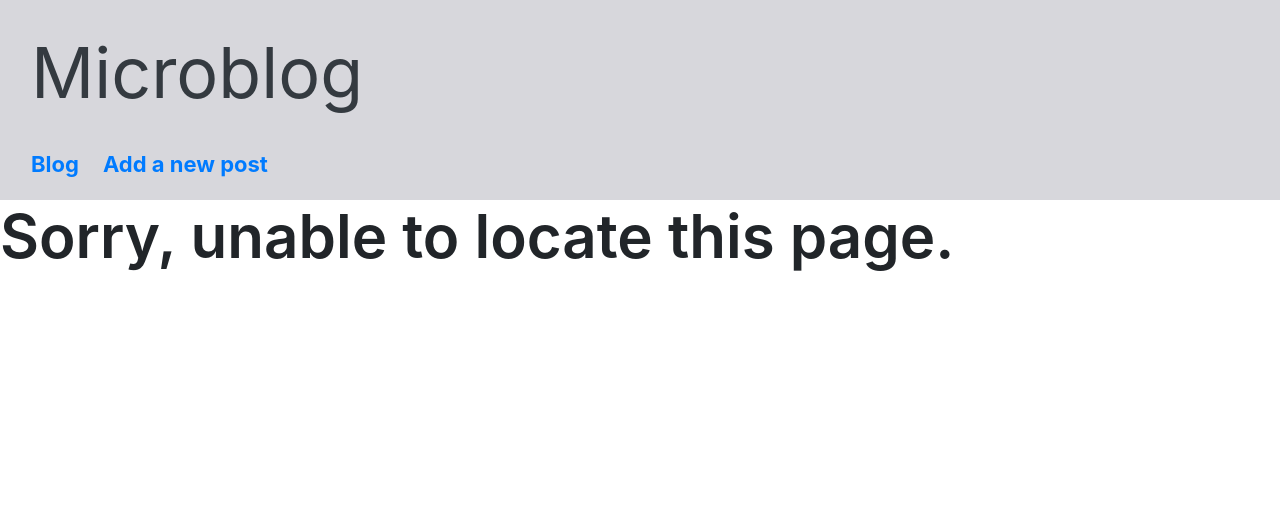
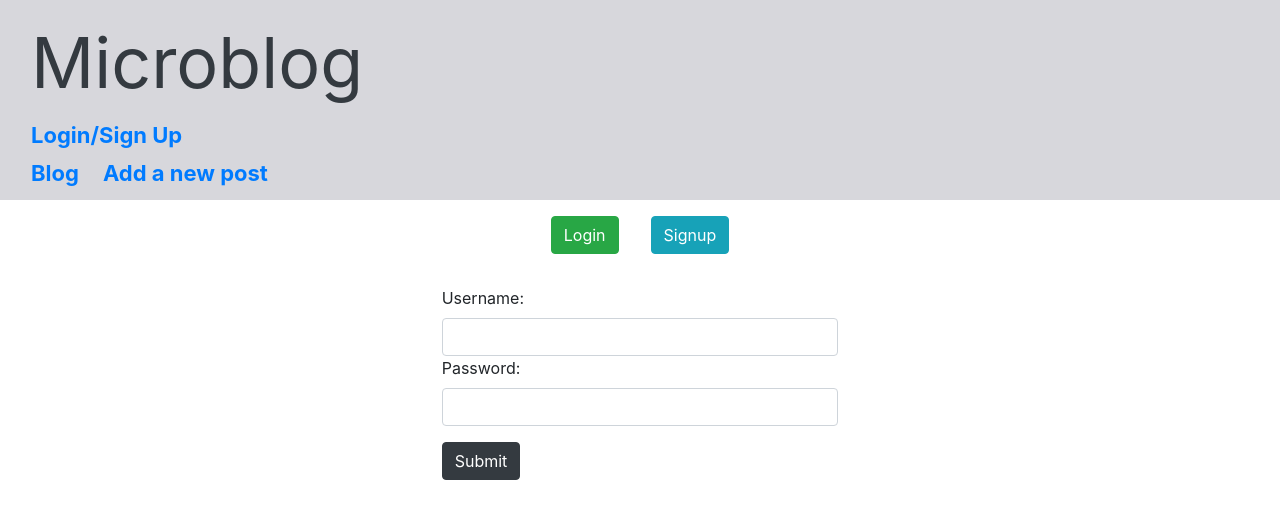
Before and after one commit to richarddowdy/microblog_v2, a React (Create React App) app in the folder frontend/: page /login in a window 1280 px wide. Shown: the top 518 px of the page. Built offline with nearby package versions, Linux system fonts and the light colour scheme.

Commit message:
add Login page and form

```diff
--- /dev/null
+++ b/frontend/src/LoginForm.js
@@ -0,0 +1,55 @@
+import React, { useState } from "react";
+
+function LoginForm({ login, signUp}) {
+  const [formData, setFormData] = useState({
+    username: "",
+    password: "",
+  });
+
+  const handleChange = (evt) => {
+    evt.preventDefault();
+    const { name, value } = evt.target;
+    setFormData((formData) => ({
+      ...formData,
+      [name]: value,
+    }));
+  };
+
+  const handleSubmit = (evt) => {
+    evt.preventDefault();
+    console.log(formData);
+  };
+
+  return (
+    <>
+      <form
+        className="col-lg-4 col-md-6 col-8 mt-3 mx-auto"
+        onSubmit={handleSubmit}
+      >
+        <label>Username:</label>
+        <input
+          className="form-control"
+          type="text"
+          name="username"
+          id="username"
+          value={formData.username}
+          onChange={handleChange}
+          required
+        />
+        <label>Password:</label>
+        <input
+          className="form-control"
+          type="password"
+          name="password"
+          id="password"
+          value={formData.password}
+          onChange={handleChange}
+          required
+        />
+        <button className="btn btn-dark mt-3">Submit</button>
+      </form>
+    </>
+  );
+}
+
+export default LoginForm;
--- /dev/null
+++ b/frontend/src/LoginPage.js
@@ -0,0 +1,36 @@
+import React, { useState } from 'react';
+import LoginForm from './LoginForm';
+
+function LoginPage() {
+
+  const [isLogin, setIsLogin] = useState(true);
+  const [isSignUp, setIsSignUp] = useState(false);
+
+  return (
+    <div className=''>
+      <div className="d-flex justify-content-center">
+        <button
+          className="btn btn-success m-3 "
+          onClick={() => {
+            setIsLogin(true);
+            setIsSignUp(false);
+          }}
+        >
+          Login
+        </button>
+        <button
+          className="btn btn-info m-3"
+          onClick={() => {
+            setIsSignUp(true);
+            setIsLogin(false);
+          }}
+        >
+          Signup
+        </button>
+      </div>
+      <LoginForm login={isLogin} signUp={isSignUp}/>
+    </div>
+  )
+}
+
+export default LoginPage;
--- a/frontend/src/Navbar.js
+++ b/frontend/src/Navbar.js
@@ -7,6 +7,7 @@ function NavBar() {
   return (
     <div style={{height: "200px", backgroundColor: "#d7d7dc" }} className="navbar text-dark">
       <NavLink to="/" className="col-12 app-brand text-dark">Microblog</NavLink>
+        <NavLink to="/login" className="col-12 font-weight-bold navbar-link">Login/Sign Up</NavLink>
       <div style={{display: "block"}} className="text-light col-12">
         <NavLink to="/" className="mr-4 font-weight-bold navbar-link">Blog</NavLink>
         <NavLink to="/new" className="font-weight-bold navbar-link">Add a new post</NavLink>
--- a/frontend/src/Routes.js
+++ b/frontend/src/Routes.js
@@ -3,6 +3,7 @@ import { Switch, Route } from 'react-router-dom';
 import Home from './Home';
 import PostContainer from './PostContainer';
 import NewPost from './NewPost.js';
+import LoginPage from './LoginPage';
 import NotFound from './NotFound';
 
 function Routes() {
@@ -17,6 +18,9 @@ function Routes() {
       <Route exact path="/new">
         <NewPost />
       </Route>
+      <Route exact path="/login">
+        <LoginPage />
+      </Route>
       <Route>
         <NotFound />
       </Route>
```
